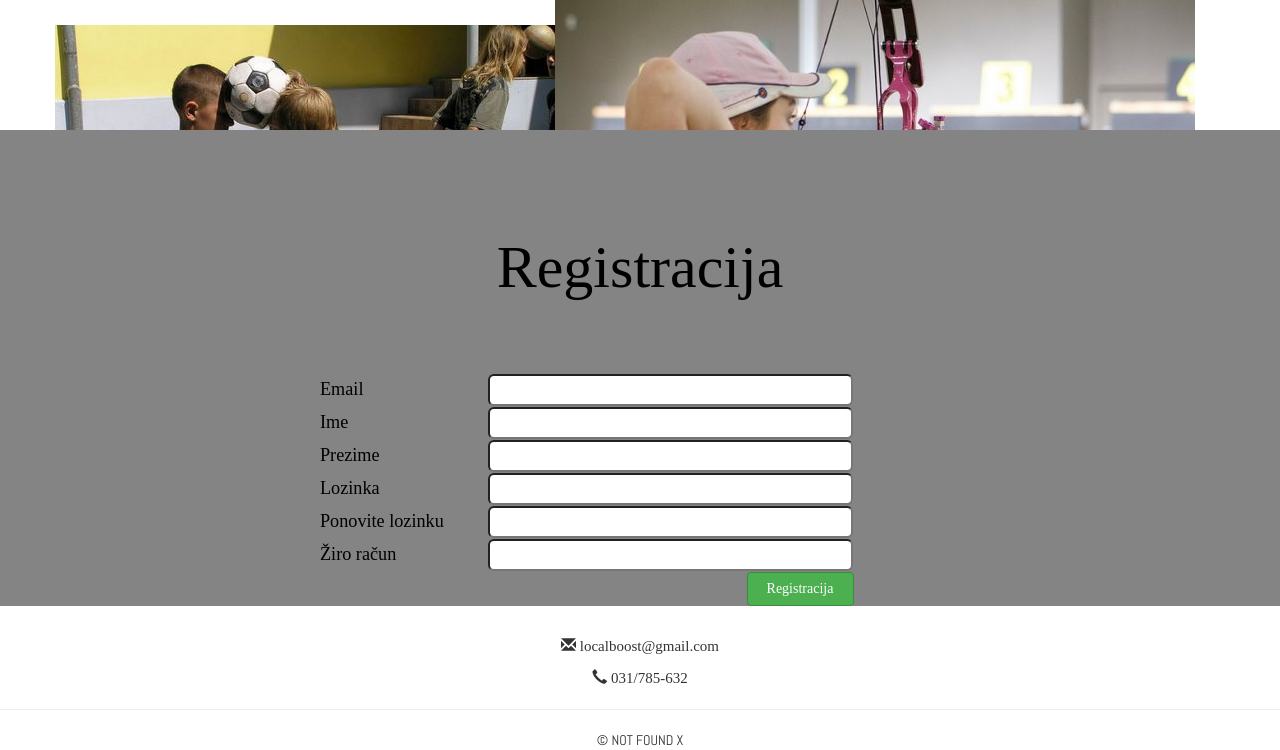
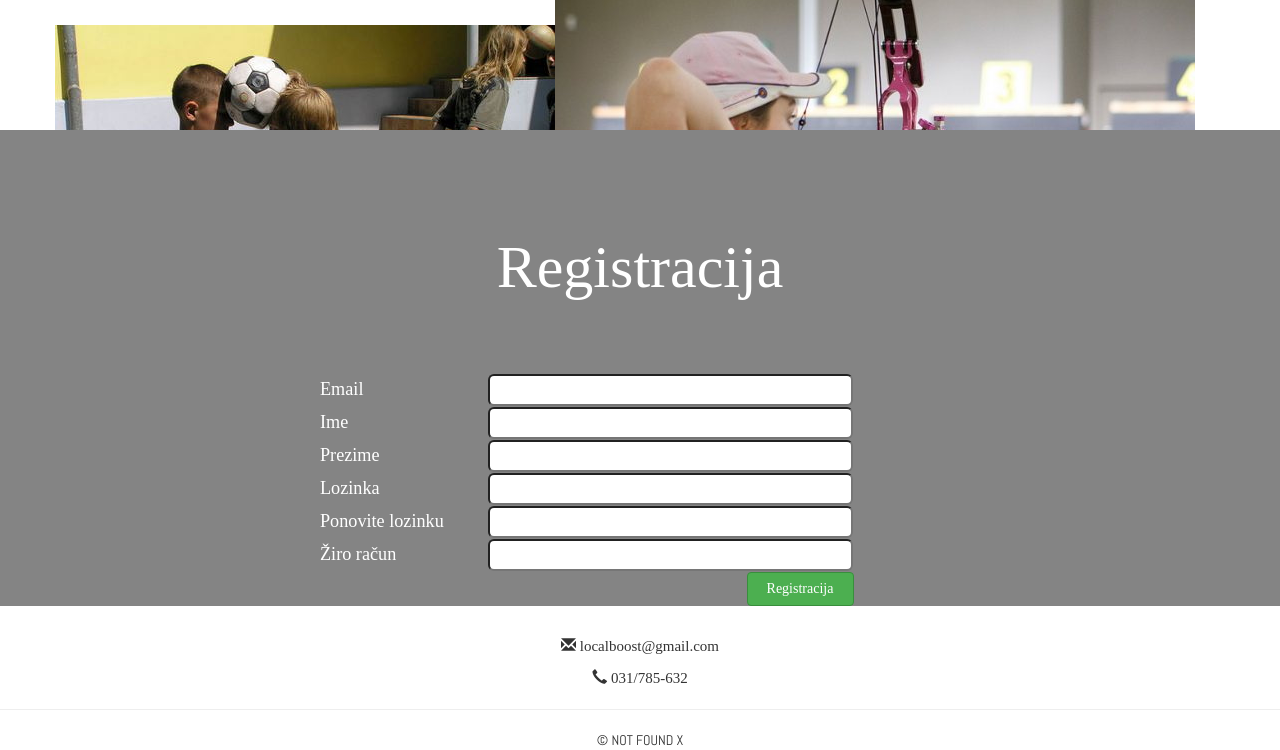
Before and after one commit to amatanovic/NFX, a PHP site: page / in a window 1280 px wide. Shown: the part 2321-3071 px from the top of the page. Run offline with PHP 8.4, Linux system fonts and the light colour scheme; data comes from the database, SQL or seed files in the repository; some libraries are stand-ins or nearby versions.

Commit message:
pokušaj

```diff
--- a/css/styles.css
+++ b/css/styles.css
@@ -85,6 +85,7 @@ h1{
 label{width:17%; font-weight: 300;}
 
 
+
 .btn-prvi{
     background-color: #4CAF50;
     color: #fff;
@@ -129,3 +130,9 @@ label{width:17%; font-weight: 300;}
     font-family: 'Abel', sans-serif;
     text-align: center;
 }
+
+
+
+.bijelo{
+    color:white;
+}
--- a/detalji.php
+++ b/detalji.php
@@ -120,6 +120,8 @@ $izraz->bindValue(":sifra",$_GET['sifra']);
 <?php
 }
 ?>
+
+<?php include_once 'podnozje.php'; ?>
     <!-- jQuery (necessary for Bootstrap's JavaScript plugins) -->
     <script src="https://ajax.googleapis.com/ajax/libs/jquery/1.11.3/jquery.min.js"></script>
     <!-- Include all compiled plugins (below), or include individual files as needed -->
--- a/index.php
+++ b/index.php
@@ -64,15 +64,15 @@ foreach ($projekti as $projekt) {
 
    <?php
     if(!isset($_SESSION['autoriziran'])){ ?>
-      <h1 style="text-align:center">Registracija</h1>
+      <h1 style="text-align:center" class="bijelo">Registracija</h1>
     <form action="#" id="registracija">
     <fieldset>
-      <label for="email">Email</label> <input type="email" id="emailReg" /> <br />
-      <label for="ime">Ime</label> <input type="text" id="ime" /> <br />
-      <label for="prezime">Prezime</label> <input type="text" id="prezime" /> <br />
-      <label for="lozinkaReg">Lozinka</label> <input type="password" id="lozinkaReg" /> <br />
-      <label for="lozinkaReg2">Ponovite lozinku</label> <input type="password" id="lozinkaReg2" />  <br />
-      <label for="ziroracun">Žiro račun</label> <input type="text" id="ziroracun" /> <br />
+      <label for="email" class="bijelo">Email</label> <input type="email" id="emailReg" /> <br />
+      <label for="ime" class="bijelo">Ime</label> <input type="text" id="ime" /> <br />
+      <label for="prezime" class="bijelo">Prezime</label> <input type="text" id="prezime" /> <br />
+      <label for="lozinkaReg" class="bijelo">Lozinka</label> <input type="password" id="lozinkaReg" /> <br />
+      <label for="lozinkaReg2" class="bijelo">Ponovite lozinku</label> <input type="password" id="lozinkaReg2" />  <br />
+      <label for="ziroracun" class="bijelo">Žiro račun</label> <input type="text" id="ziroracun" /> <br />
       <a style="width:107px;text-align:center;right:0;" id="registriraj" href="#" class="btn btn-prvi center-block" style="width: 100%" type="submit">Registracija</a>
     </fieldset>
   </form>
@@ -83,11 +83,9 @@ foreach ($projekti as $projekt) {
         </div>
     </div>
 
-<br />
-<p class="podnozje"><span class="glyphicon glyphicon-envelope"></span> localboost@gmail.com</p>
-<p class="podnozje"><span class="glyphicon glyphicon-earphone"></span> 031/785-632</p>
-<hr />
-<p class="kopi">&copy; NOT FOUND X </p>
+
+
+<?php include_once 'podnozje.php'; ?>
 
 
     <!-- jQuery (necessary for Bootstrap's JavaScript plugins) -->
--- a/mojiprojekti.php
+++ b/mojiprojekti.php
@@ -27,6 +27,8 @@ foreach ($projekti as $projekt) {
 <div class="container">
 <a class='button' href="noviprojekt.php" style='width: 100%'>Dodaj novi projekt</a>
 </div>
+
+<?php include_once 'podnozje.php'; ?>
     <!-- jQuery (necessary for Bootstrap's JavaScript plugins) -->
     <script src="https://ajax.googleapis.com/ajax/libs/jquery/1.11.3/jquery.min.js"></script>
     <!-- Include all compiled plugins (below), or include individual files as needed -->
--- /dev/null
+++ b/podnozje.php
@@ -0,0 +1,5 @@
+<br />
+<p class="podnozje"><span class="glyphicon glyphicon-envelope"></span> localboost@gmail.com</p>
+<p class="podnozje"><span class="glyphicon glyphicon-earphone"></span> 031/785-632</p>
+<hr />
+<p class="kopi">&copy; NOT FOUND X </p>
```
